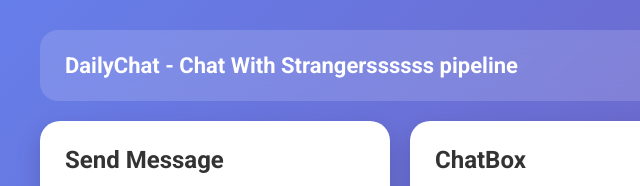
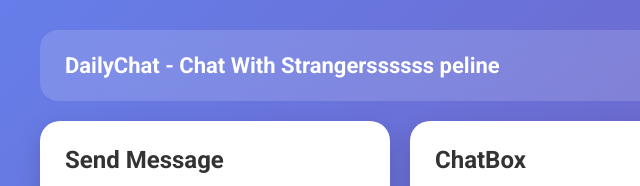
Before and after one commit to huzaifa-kzk/DailyJournal, a plain HTML site: page frontend/dashboard.html in a window 1280 px wide. Shown: the top 186 px of the page, 0-640 px from the left. Drawn offline with Linux system fonts and the light colour scheme; no server answers.

Commit message:
pipeline fix

```diff
--- a/frontend/dashboard.html
+++ b/frontend/dashboard.html
@@ -11,7 +11,7 @@
 <body>
 
   <header class="topbar">
-    <h1>DailyChat - Chat With Strangerssssss pipeline</h1>
+    <h1>DailyChat - Chat With Strangerssssss peline</h1>
     <button class="logout-btn" onclick="logout()">Logout</button>
   </header>
 
```
